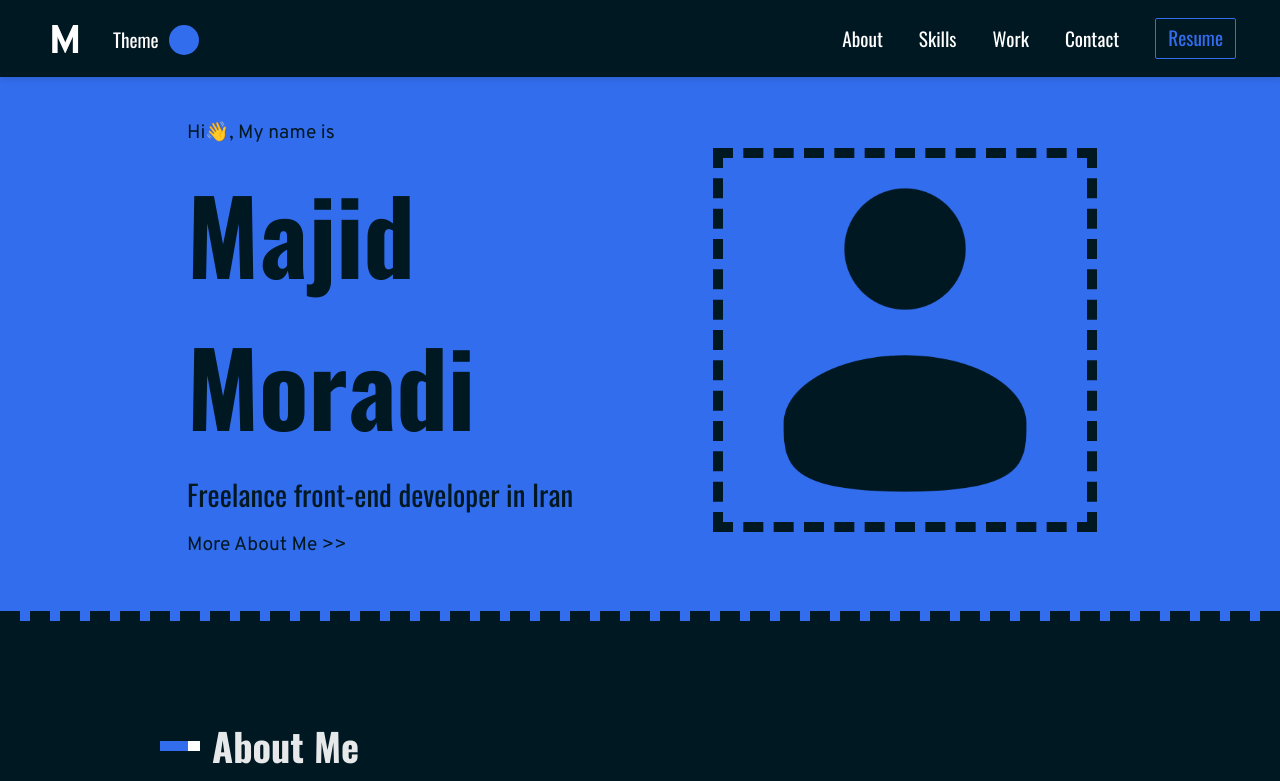
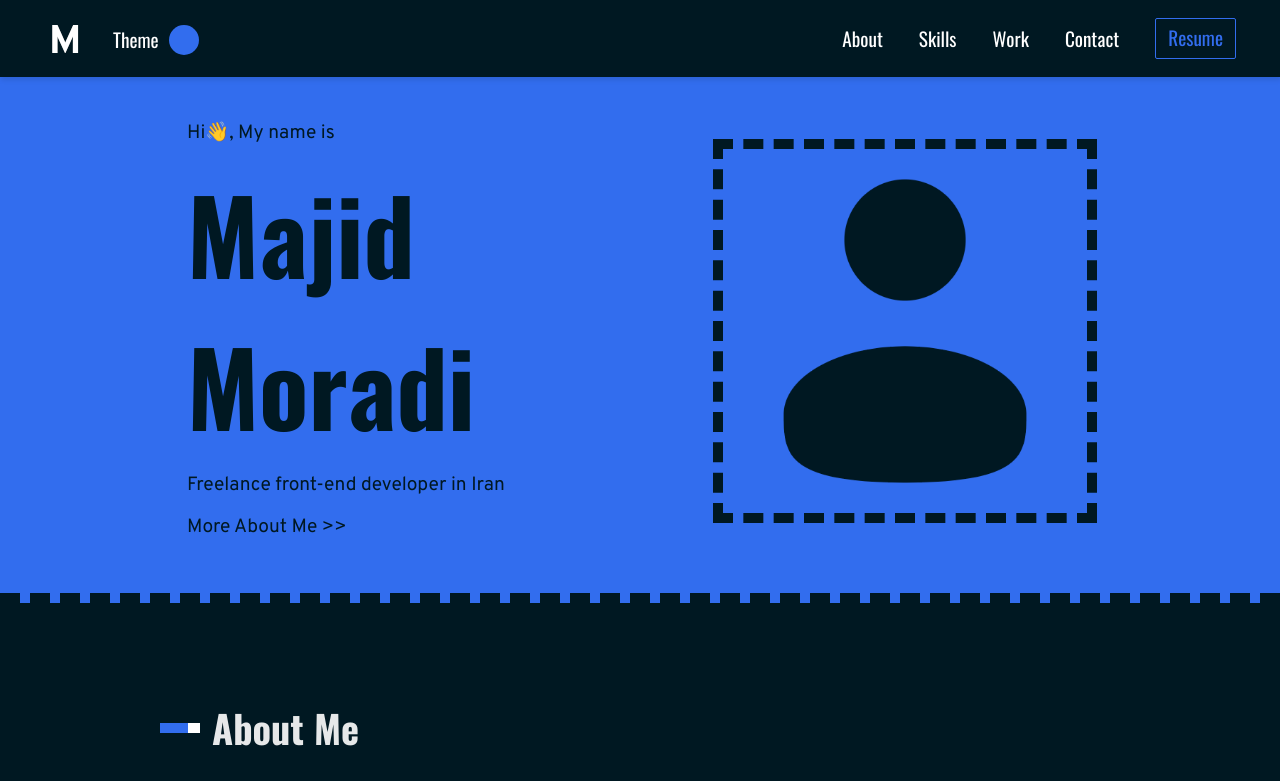
Before and after one commit to scriptax/portfolio-v1, a React (Create React App) app: page / in a window 1280 px wide. Shown: the top 781 px of the page. Built offline with nearby package versions, Linux system fonts and the light colour scheme.

Commit message:
font fix

```diff
--- a/src/components/landing/Landing.js
+++ b/src/components/landing/Landing.js
@@ -11,7 +11,7 @@ const Landing = () => {
         <div className="col-11-xs col-5-md p-2 text-primary">
           <p className="fontfam-temp font-md">Hi👋, My name is</p>
           <h1 className="font-name fontfam-cont mt-1">{personData.name}</h1>
-          <p className="font-lg fontfam-cont mt-1">
+          <p className="font-md fontfam-temp mt-1">
             {personData.role} in {personData.location}
           </p>
           <a
```
